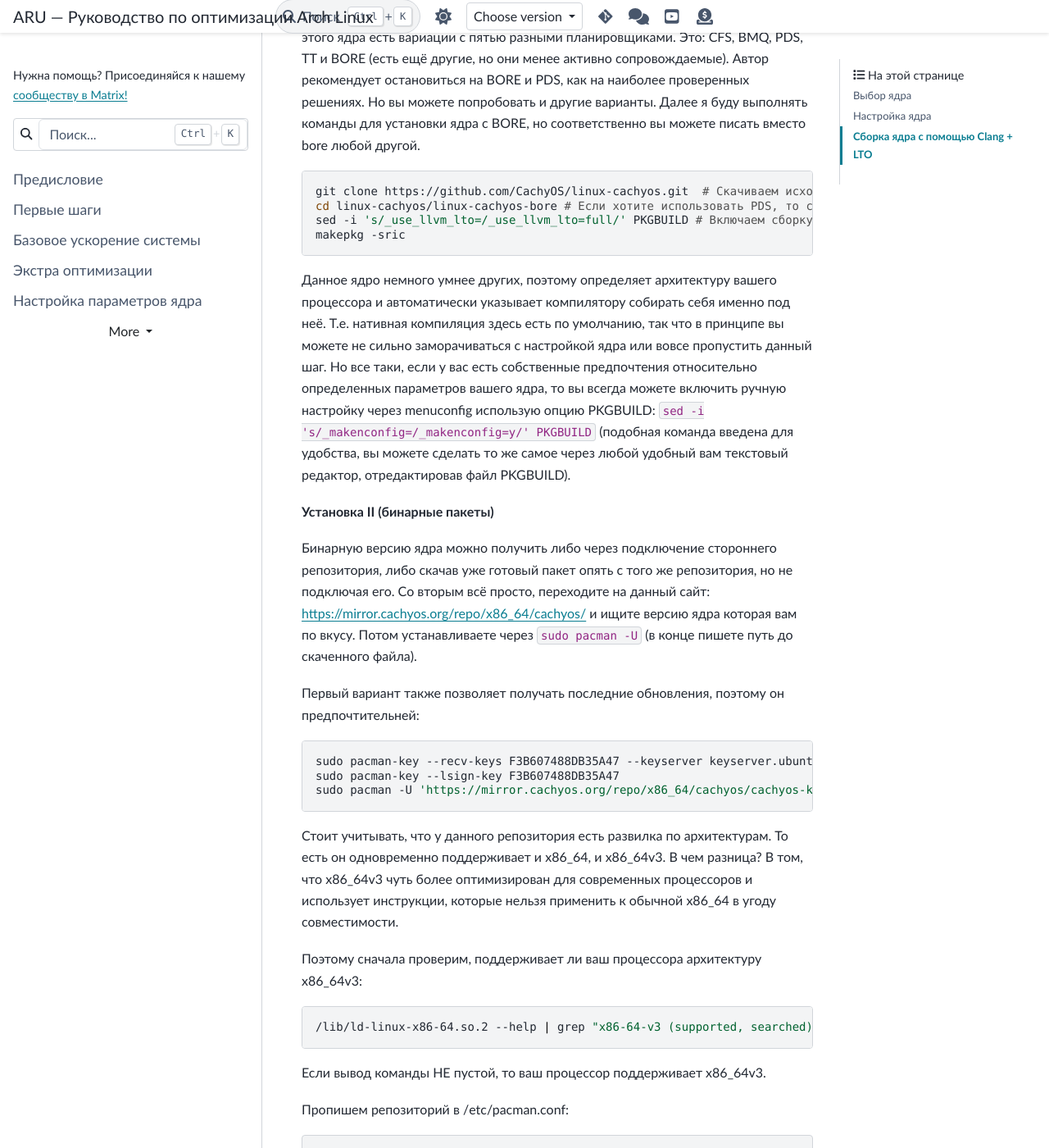
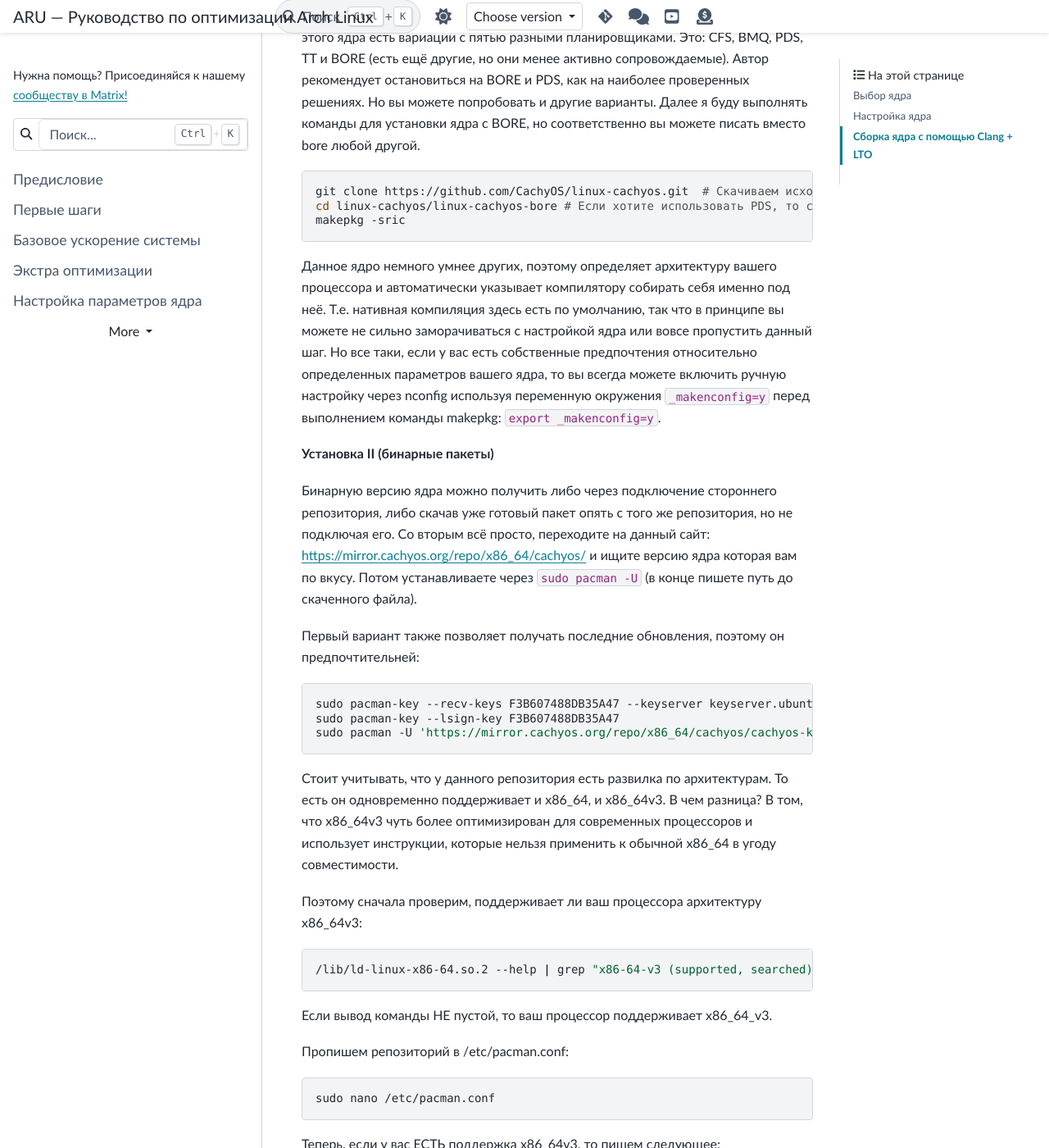
Before and after one commit to ventureoo/ARU, a Sphinx documentation site: the page built from docs/source/custom-kernels.rst, in a window 1280 px wide and 1400 px high, scrolled down 9372 px. Shown: the whole window at 82% size. Built offline with Sphinx 7.4.7 and the PyData theme 0.15.4, drawn with Linux system fonts in a browser that asks for light colours; some of the changed text lies outside the part shown.

Commit message:
custom-kernels: Some fixes for linux-cachyos

```diff
--- a/docs/source/custom-kernels.rst
+++ b/docs/source/custom-kernels.rst
@@ -404,7 +404,6 @@ BORE, но соответственно вы можете писать вмес
 
  git clone https://github.com/CachyOS/linux-cachyos.git  # Скачиваем исходники
  cd linux-cachyos/linux-cachyos-bore # Если хотите использовать PDS, то соответственно пишите cd linux-cachyos-pds по аналогии
- sed -i 's/_use_llvm_lto=/_use_llvm_lto=full/' PKGBUILD # Включаем сборку через Clang. Подробнее об этом в последующем разделе
  makepkg -sric
 
 Данное ядро немного умнее других, поэтому определяет архитектуру
@@ -413,11 +412,9 @@ BORE, но соответственно вы можете писать вмес
 что в принципе вы можете не сильно заморачиваться с настройкой ядра
 или вовсе пропустить данный шаг. Но все таки, если у вас есть
 собственные предпочтения относительно определенных параметров вашего
-ядра, то вы всегда можете включить ручную настройку через menuconfig
-использую опцию PKGBUILD: ``sed -i 's/_makenconfig=/_makenconfig=y/'
-PKGBUILD`` (подобная команда введена для удобства, вы можете сделать
-то же самое через любой удобный вам текстовый редактор, отредактировав
-файл PKGBUILD).
+ядра, то вы всегда можете включить ручную настройку через nconfig
+используя переменную окружения ``_makenconfig=y`` перед выполнением
+команды makepkg: ``export _makenconfig=y``.
 
 **Установка II (бинарные пакеты)**
 
@@ -432,7 +429,7 @@ pacman -U`` (в конце пишете путь до скаченного фа
 
   sudo pacman-key --recv-keys F3B607488DB35A47 --keyserver keyserver.ubuntu.com
   sudo pacman-key --lsign-key F3B607488DB35A47
-  sudo pacman -U 'https://mirror.cachyos.org/repo/x86_64/cachyos/cachyos-keyring-2-1-any.pkg.tar.zst' 'https://mirror.cachyos.org/repo/x86_64/cachyos/cachyos-mirrorlist-10-1-any.pkg.tar.zst' 'https://mirror.cachyos.org/repo/x86_64/cachyos/cachyos-v3-mirrorlist-10-1-any.pkg.tar.zst'
+  sudo pacman -U 'https://mirror.cachyos.org/repo/x86_64/cachyos/cachyos-keyring-2-1-any.pkg.tar.zst' 'https://mirror.cachyos.org/repo/x86_64/cachyos/cachyos-mirrorlist-13-1-any.pkg.tar.zst' 'https://mirror.cachyos.org/repo/x86_64/cachyos/cachyos-v3-mirrorlist-13-1-any.pkg.tar.zst'
 
 Стоит учитывать, что у данного репозитория есть развилка по
 архитектурам. То есть он одновременно поддерживает и x86_64, и
@@ -445,11 +442,13 @@ x86_64v3::
 
   /lib/ld-linux-x86-64.so.2 --help | grep "x86-64-v3 (supported, searched)"
 
-Если вывод команды НЕ пустой, то ваш процессор поддерживает x86_64v3.
+Если вывод команды НЕ пустой, то ваш процессор поддерживает x86_64_v3.
 
 Пропишем репозиторий в /etc/pacman.conf::
 
   sudo nano /etc/pacman.conf
+
+.. TODO: Move the cachyos repo installation to a separate section
 
 Теперь, если у вас ЕСТЬ поддержка x86_64v3, то пишем следующее::
 
@@ -665,10 +664,18 @@ Clang вместе с LTO оптимизациями. Но ядро требуе
 
 Чтобы активировать сборку ядра через Clang нужно:
 
-- Для ядра linux-xanmod экспортировать данную переменную окружения перед выполнением команды сборки: ``export _compiler=clang``
-- Для ядра linux-tkg в конфигурационном файле *customization.cfg* включить параметр *_compiler="llvm"*
-  (В том же файле можно настроить применение LTO оптимизаций через параметр *_lto_mode*. О режимах LTO читайте далее).
-- Для всех остальных ядер, устанавливаемых из AUR (в том числе linux-lqx), нужно просто экспортировать переменные окружения *LLVM=1* и *LLVM_IAS=1* перед командой сборки::
+- Для ядра linux-xanmod экспортировать данную переменную окружения
+  перед выполнением команды сборки: ``export _compiler=clang``
+- Для ядра linux-cachyos экспортировать данную переменную окружения
+  перед выполнением команды сборки: ``export _use_llvm_lto=thin`` или
+  ``export _use_llvm_lto=full``. См. ниже для подробностей.
+- Для ядра linux-tkg в конфигурационном файле *customization.cfg*
+  включить параметр *_compiler="llvm"* (В том же файле можно настроить
+  применение LTO оптимизаций через параметр *_lto_mode*. О режимах LTO
+  читайте далее).
+- Для всех остальных ядер, устанавливаемых из AUR (в том числе
+  linux-lqx), нужно просто экспортировать переменные окружения
+  *LLVM=1* и *LLVM_IAS=1* перед командой сборки::
 
     export LLVM=1 LLVM_IAS=1 # Без переменной LLVM_IAS станет невозможным применение LTO оптимизаций
     makepkg -sric            # Сборка и установка желаемого ядра
```
Also changed, not shown: other parts of docs/source/custom-kernels.rst (+1 -1 lines).
